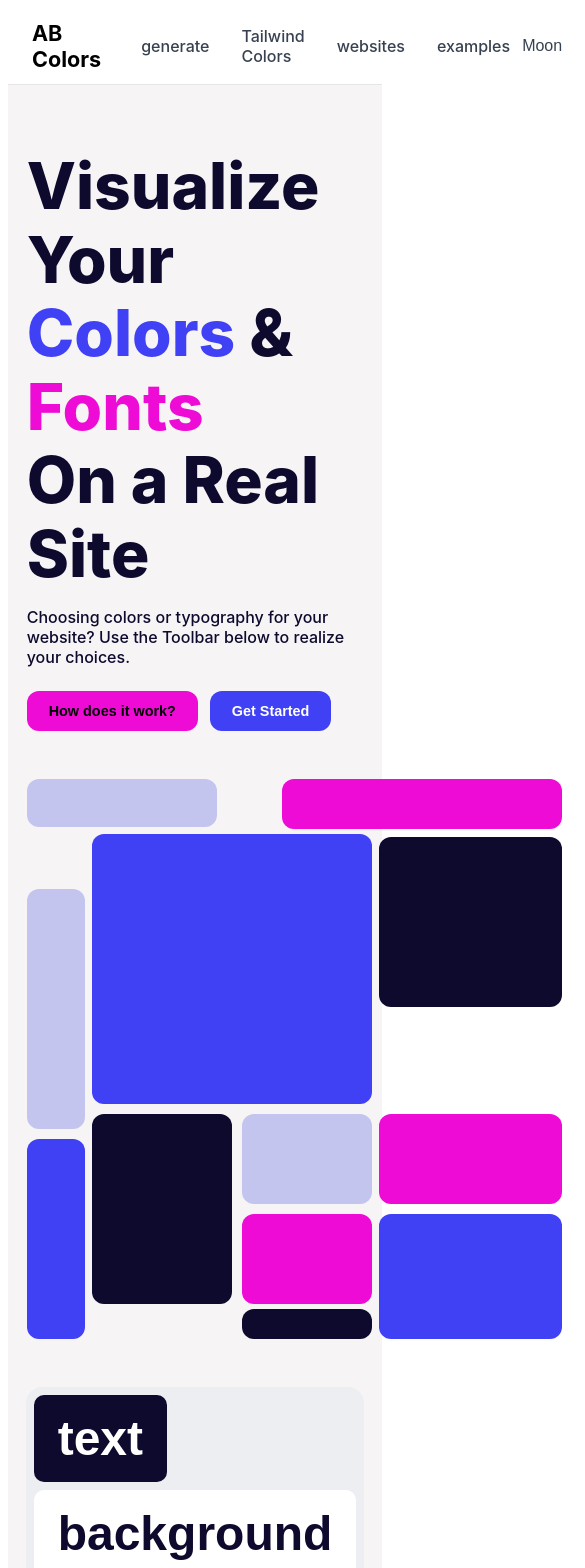
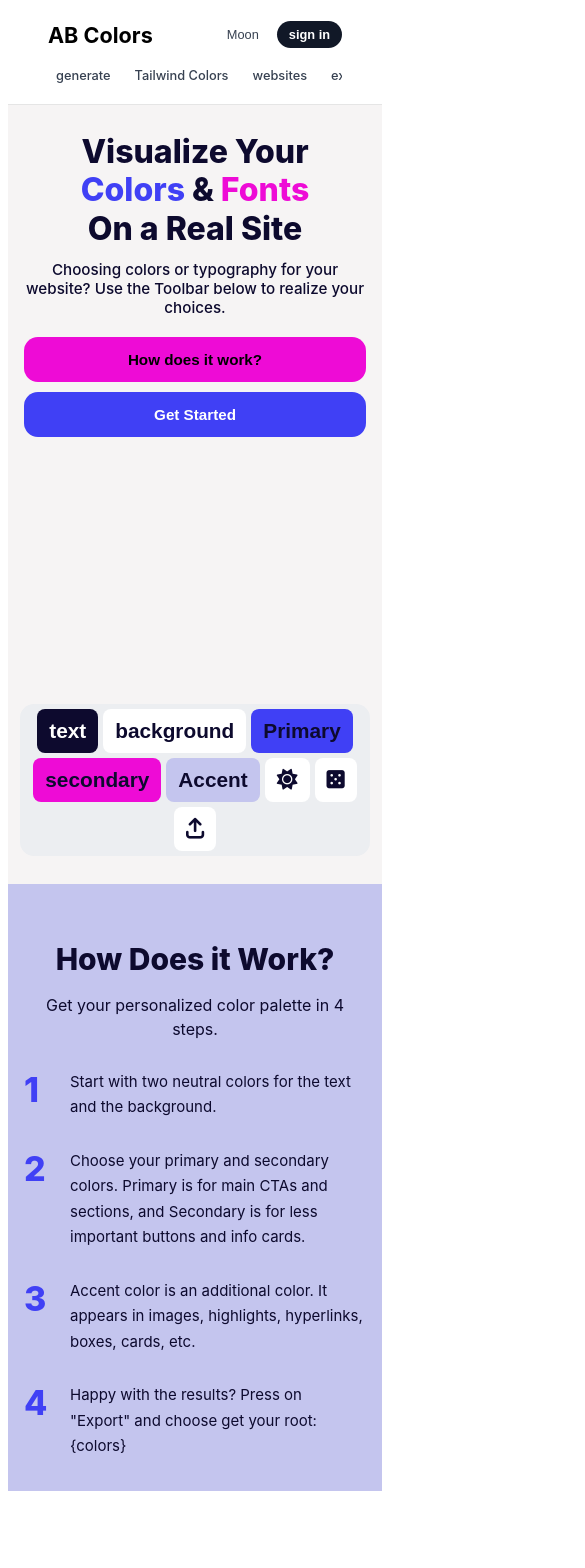
Before and after one commit to itzmitto/ab-colors-website, a React (Vite) app: page / in a window 390 px wide. Shown: the top 1568 px of the page, 585 px wide, since content can reach past the window. After the commit the page ends 1499 px from the top, so only its background shows below. Built offline with nearby package versions, Linux system fonts and the light colour scheme.

Commit message:
comments toegevoegd voor duidelijkeheid plus de media.css toegevoegd voor phone en tablet

```diff
--- a/src/components/MainSection.tsx
+++ b/src/components/MainSection.tsx
@@ -2,6 +2,8 @@ import { useState, useEffect } from "react";
 import ColorPicker from "./ColorPicker";
 import ExportPopup from "./ExportPopup";
 import Main2 from "./Main2";
+
+
 
 // Dit zijn de 5 kleuren die je kan aanpassen op de website
 type ColorKey = "text" | "bg" | "primary" | "secondary" | "accent";
--- a/src/main.tsx
+++ b/src/main.tsx
@@ -5,6 +5,8 @@ import App from './App';
 import TailwindColors from './pages/TailwindColors';
 import Websites from './pages/Websites';
 import Examples from './pages/Examples';
+import './styling/media.css'
+
 
 
 
--- a/src/pages/TailwindColors.tsx
+++ b/src/pages/TailwindColors.tsx
@@ -1,9 +1,21 @@
+// Importeer de benodigde hooks van React
+// useRef = onthoudt een waarde zonder de pagina opnieuw te tekenen
+// useState = sla een waarde op en herlaad de pagina als die verandert
 import { useRef, useState } from 'react';
+
+// Importeer de Navbar-component die bovenaan de pagina verschijnt
 import Navbar from '../components/Navbar';
+
+// Importeer de CSS-stijlen speciaal voor deze pagina
 import '../styling/tailwindColors.css';
 
+// Dit is de lijst van alle kleurgewichten (van licht naar donker)
+// 50 = heel licht, 950 = heel donker
 const shades = [50, 100, 200, 300, 400, 500, 600, 700, 800, 900, 950];
 
+// Dit object bevat alle Tailwind-kleuren
+// Elke kleur heeft een naam (bijv. 'Red') en een lijst van 11 hex-codes
+// Een hex-code is een kleurcode die begint met # (bijv. #ef4444)
 const colors: Record<string, string[]> = {
     Red: ['#fef2f2', '#fee2e2', '#fecaca', '#fca5a5', '#f87171', '#ef4444', '#dc2626', '#b91c1c', '#991b1b', '#7f1d1d', '#450a0a'],
     Orange: ['#fff7ed', '#ffedd5', '#fed7aa', '#fdba74', '#fb923c', '#f97316', '#ea580c', '#c2410c', '#9a3412', '#7c2d12', '#431407'],
@@ -29,18 +41,32 @@ const colors: Record<string, string[]> = {
     Stone: ['#fafaf9', '#f5f5f4', '#e7e5e4', '#d6d3d1', '#a8a29e', '#78716c', '#57534e', '#44403c', '#292524', '#1c1917', '#0c0a09'],
 };
 
+// Dit is de hoofd-component van de pagina
 function TailwindColors() {
+
+    // 'toast' slaat op welke hex-code gekopieerd is én of het berichtje zichtbaar is
+    // Voorbeeld: { hex: '#ef4444', show: true }
     const [toast, setToast] = useState<{ hex: string; show: boolean }>({
         hex: '',
         show: false,
     });
+
+    // useRef wordt hier gebruikt om de timer bij te houden
+    // Zo kunnen we de vorige timer stoppen als er snel achter elkaar geklikt wordt
     const toastTimeout = useRef<ReturnType<typeof setTimeout> | null>(null);
 
+    // Deze functie wordt aangeroepen als de gebruiker op een kleur klikt
     const handleCopy = (hex: string) => {
+        // Kopieer de hex-code naar het klembord van de gebruiker
         navigator.clipboard.writeText(hex);
+
+        // Laat het 'gekopieerd'-berichtje zien met de hex-code
         setToast({ hex, show: true });
 
+        // Stop de vorige timer als die nog loopt (bij snel klikken)
         if (toastTimeout.current) clearTimeout(toastTimeout.current);
+
+        // Verberg het berichtje na 1,5 seconde automatisch
         toastTimeout.current = setTimeout(() => {
             setToast((prev) => ({ ...prev, show: false }));
         }, 1500);
@@ -48,36 +74,50 @@ function TailwindColors() {
 
     return (
         <>
+            {/* Toon de navigatiebalk bovenaan */}
             <Navbar />
 
             <div className="tw-colors-page">
+
+                {/* Het pop-up berichtje dat verschijnt na het kopiëren */}
+                {/* De 'show' klasse maakt het zichtbaar via CSS */}
                 <div className={`tw-copy-toast ${toast.show ? 'show' : ''}`}>
                     {toast.hex} copied!
                 </div>
 
+                {/* De koptekst van de pagina met een korte uitleg */}
                 <header className="tw-header">
                     <h1>Tailwind Colors</h1>
                     <p>Explore all Tailwind CSS v4 colors. Hover to see the hex code, click to copy.</p>
                 </header>
 
                 <div className="tw-grid-wrapper">
+
+                    {/* Bovenste rij met de schaalnummers (50, 100, 200, ...) */}
                     <div className="tw-shade-labels">
-                        <span />
+                        <span /> {/* Lege ruimte voor de kleurlabels aan de linkerkant */}
                         {shades.map((shade) => (
                             <span key={shade}>{shade}</span>
                         ))}
                     </div>
 
+                    {/* Loop door alle kleuren en maak een rij per kleur */}
                     {Object.entries(colors).map(([name, hexValues]) => (
                         <div className="tw-color-row" key={name}>
+
+                            {/* Naam van de kleur aan de linkerkant (bijv. 'Red') */}
                             <div className="tw-row-label">{name}</div>
+
+                            {/* Loop door alle 11 tinten en maak een klikbaar kleurvlak */}
                             {hexValues.map((hex) => (
                                 <button
                                     key={hex}
                                     className="tw-swatch"
-                                    style={{ backgroundColor: hex }}
-                                    onClick={() => handleCopy(hex)}
-                                    aria-label={`Copy ${hex}`}>
+                                    style={{ backgroundColor: hex }} // Zet de achtergrondkleur via inline stijl
+                                    onClick={() => handleCopy(hex)}  // Kopieer de hex-code bij klikken
+                                    aria-label={`Copy ${hex}`}>     {/* Toegankelijkheidslabel voor screenreaders */}
+
+                                    {/* Tooltip die de hex-code toont bij hoveren */}
                                     <span className="tw-tooltip">{hex}</span>
                                 </button>
                             ))}
@@ -89,4 +129,5 @@ function TailwindColors() {
     );
 }
 
+// Exporteer de component zodat andere bestanden hem kunnen importeren
 export default TailwindColors;
--- a/src/styling/media.css
+++ b/src/styling/media.css
@@ -57,3 +57,435 @@
         grid-template-columns: 1fr;
     }
 }
+
+
+
+@media (max-width: 1024px) {
+    .navbar-container {
+        padding: 0 20px;
+        gap: 16px;
+    }
+
+    .nav-links {
+        gap: 12px;
+    }
+
+    .nav-link {
+        font-size: 0.85rem;
+    }
+}
+
+@media (max-width: 768px) {
+    .navbar-container {
+        flex-wrap: wrap;
+        padding: 10px 16px;
+        gap: 10px;
+    }
+
+    .logo {
+        flex: 1;
+    }
+
+    .nav-right {
+        display: flex;
+        align-items: center;
+        gap: 8px;
+    }
+
+    .nav-links {
+        order: 3;
+        width: 100%;
+        display: flex;
+        gap: 8px;
+        overflow-x: auto;
+        scrollbar-width: none;
+        padding-bottom: 4px;
+        -webkit-overflow-scrolling: touch;
+    }
+
+    .nav-links::-webkit-scrollbar {
+        display: none;
+    }
+
+    .nav-link {
+        white-space: nowrap;
+        font-size: 0.8rem;
+        padding: 4px 8px;
+    }
+
+    .sign-in-btn {
+        font-size: 0.8rem;
+        padding: 6px 12px;
+    }
+
+    .theme-toggle {
+        font-size: 0.8rem;
+        padding: 6px 10px;
+    }
+}
+
+@media (max-width: 768px) {
+    .color-layout-wrapper {
+        display: none;
+    }
+}
+
+@media (max-width: 1024px) {
+    #hero {
+        padding: 48px 5% 20px;
+        gap: 32px;
+    }
+
+    .hero-left h1 {
+        font-size: 3rem;
+    }
+}
+
+@media (max-width: 768px) {
+    #hero {
+        flex-direction: column;
+        align-items: center;
+        padding: 36px 20px 16px;
+        gap: 24px;
+        text-align: center;
+    }
+
+    .hero-left {
+        flex: unset;
+        max-width: 100%;
+    }
+
+    .hero-left h1 {
+        font-size: 2.5rem;
+        line-height: 1.2;
+        margin-bottom: 12px;
+    }
+
+    .hero-left p {
+        max-width: 100%;
+        font-size: 0.95rem;
+        margin: 0 auto;
+    }
+
+    .hero-buttons {
+        justify-content: center;
+        margin-top: 20px;
+    }
+
+}
+
+@media (max-width: 480px) {
+    #hero {
+        padding: 28px 16px 12px;
+    }
+
+    .hero-left h1 {
+        font-size: 2rem;
+    }
+
+    .hero-buttons {
+        flex-direction: column;
+        gap: 10px;
+        width: 100%;
+    }
+
+    .btn {
+        width: 100%;
+        text-align: center;
+        padding: 14px 20px;
+        font-size: 0.95rem;
+        border-radius: 14px;
+    }
+}
+
+@media (max-width: 1024px) {
+    #toolbar {
+        padding: 20px 5% 36px;
+    }
+
+    .toolbar {
+        gap: 6px;
+        padding: 6px;
+    }
+
+    .tool {
+        padding: 12px 16px;
+        font-size: 2.4rem;
+    }
+}
+
+@media (max-width: 768px) {
+    #toolbar {
+        padding: 16px 12px 28px;
+    }
+
+    .toolbar {
+        gap: 6px;
+        padding: 6px;
+        border-radius: 14px;
+        justify-content: center;
+    }
+
+    .tool {
+        padding: 10px 14px;
+        font-size: 1.8rem;
+        border-radius: 10px;
+    }
+
+    .color-picker-popup {
+        left: 50%;
+        transform: translateX(-50%);
+        width: 200px;
+    }
+}
+
+@media (max-width: 480px) {
+    .toolbar {
+        gap: 5px;
+        padding: 5px;
+    }
+
+    .tool {
+        padding: 8px 10px;
+        font-size: 1.3rem;
+        border-radius: 8px;
+    }
+
+    .Tooltip__tip {
+        display: none;
+    }
+
+    .color-picker-popup {
+        position: fixed;
+        bottom: 80px;
+        left: 50%;
+        transform: translateX(-50%);
+        width: 240px;
+        z-index: 200;
+    }
+}
+
+@media (max-width: 768px) {
+    .export-popup {
+        padding: 24px 18px;
+        border-radius: 16px;
+        width: 95%;
+    }
+
+    .export-tabs {
+        gap: 16px;
+        margin-bottom: 14px;
+    }
+
+    .export-tab {
+        font-size: 1rem;
+    }
+
+    .export-format-row {
+        gap: 6px;
+        margin-bottom: 12px;
+    }
+
+    .export-code-wrapper {
+        padding: 18px 16px;
+        border-radius: 12px;
+    }
+
+    .export-code {
+        font-size: 0.85rem;
+    }
+
+    .export-copy-btn {
+        top: 12px;
+        right: 12px;
+        font-size: 0.8rem;
+        padding: 5px 12px;
+    }
+}
+
+@media (max-width: 480px) {
+    .export-popup {
+        padding: 20px 14px;
+        width: 98%;
+    }
+
+    .export-code {
+        font-size: 0.78rem;
+    }
+}
+
+@media (max-width: 1024px) {
+    .howitworks-container {
+        padding: 50px 40px;
+        gap: 48px;
+        grid-template-columns: 1fr 1fr;
+    }
+
+    .howitworks-left h1 {
+        font-size: 44px;
+        margin-bottom: 24px;
+    }
+
+    .howitworks-left p {
+        font-size: 22px;
+    }
+
+    .howitworks-number {
+        font-size: 44px;
+    }
+
+    .howitworks-text {
+        font-size: 16px;
+    }
+}
+
+@media (max-width: 768px) {
+    .howitworks-container {
+        grid-template-columns: 1fr;
+        padding: 40px 24px;
+        gap: 36px;
+        min-height: unset;
+        border-radius: 0;
+    }
+
+    .howitworks-left {
+        text-align: center;
+    }
+
+    .howitworks-left h1 {
+        font-size: 36px;
+        margin-bottom: 16px;
+    }
+
+    .howitworks-left p {
+        font-size: 18px;
+        max-width: 100%;
+        margin: 0 auto;
+    }
+
+    .howitworks-steps {
+        grid-template-columns: 1fr;
+        gap: 28px;
+    }
+
+    .howitworks-step {
+        gap: 16px;
+        align-items: flex-start;
+    }
+
+    .howitworks-number {
+        font-size: 40px;
+        min-width: 36px;
+    }
+
+    .howitworks-text {
+        font-size: 16px;
+        line-height: 1.7;
+    }
+}
+
+@media (max-width: 480px) {
+    .howitworks-container {
+        padding: 32px 16px;
+        gap: 28px;
+    }
+
+    .howitworks-left h1 {
+        font-size: 30px;
+    }
+
+    .howitworks-left p {
+        font-size: 16px;
+    }
+
+    .howitworks-number {
+        font-size: 34px;
+        min-width: 30px;
+    }
+
+    .howitworks-text {
+        font-size: 15px;
+    }
+}
+
+@media (max-width: 1024px) {
+    .tw-colors-page {
+        padding: 0 12px 40px;
+    }
+
+    .tw-header h1 {
+        font-size: 2rem;
+    }
+
+    .tw-swatch {
+        width: 36px;
+        height: 36px;
+    }
+}
+
+@media (max-width: 768px) {
+    .tw-header {
+        padding: 24px 0 16px;
+        text-align: center;
+    }
+
+    .tw-header h1 {
+        font-size: 1.8rem;
+    }
+
+    .tw-header p {
+        font-size: 0.9rem;
+    }
+
+    .tw-grid-wrapper {
+        overflow-x: auto;
+        -webkit-overflow-scrolling: touch;
+    }
+
+    .tw-shade-labels {
+        font-size: 0.7rem;
+    }
+
+    .tw-row-label {
+        font-size: 0.75rem;
+        min-width: 52px;
+    }
+
+    .tw-swatch {
+        width: 28px;
+        height: 28px;
+        border-radius: 4px;
+    }
+
+    .tw-tooltip {
+        display: none;
+    }
+
+    .tw-copy-toast {
+        bottom: 20px;
+        font-size: 0.85rem;
+        padding: 10px 18px;
+    }
+}
+
+@media (max-width: 480px) {
+    .tw-swatch {
+        width: 22px;
+        height: 22px;
+    }
+
+    .tw-row-label {
+        font-size: 0.65rem;
+        min-width: 44px;
+    }
+}
+
+@supports (padding: env(safe-area-inset-bottom)) {
+    main {
+        padding-bottom: env(safe-area-inset-bottom);
+    }
+
+    .navbar {
+        padding-top: env(safe-area-inset-top);
+    }
+}
```
